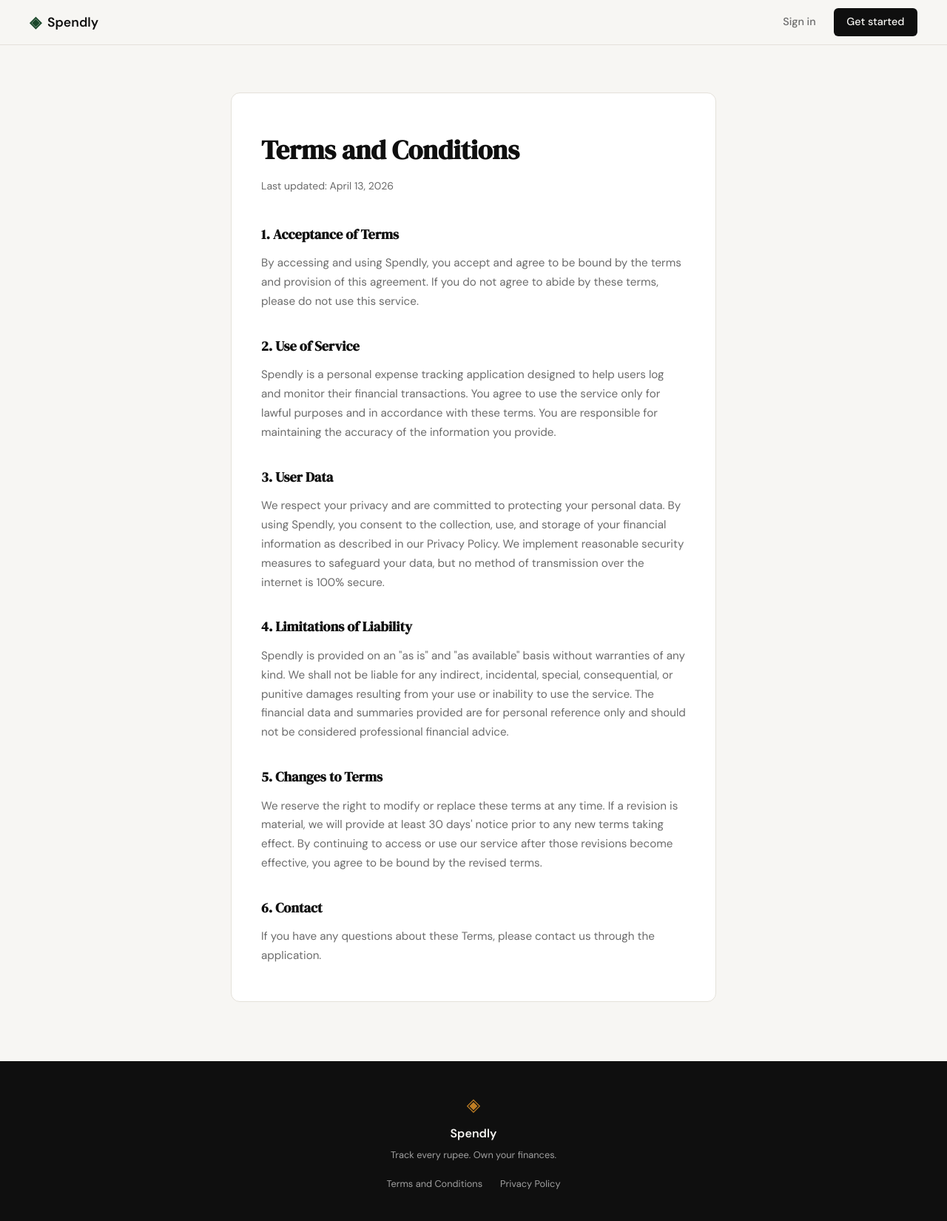
After one commit to Kusaram99/spendly_by_campusX, a Flask app: page /terms in a window 1280 px wide. The commit adds this page. Shown: the whole page at 74% size. Run offline with Flask 3, Linux system fonts and the light colour scheme.

Commit message:
Add terms and conditions page and update footer links

```diff
--- a/app.py
+++ b/app.py
@@ -20,6 +20,11 @@ def register():
 @app.route("/login")
 def login():
     return render_template("login.html")
+
+
+@app.route("/terms")
+def terms():
+    return render_template("terms.html")
 
 
 # ------------------------------------------------------------------ #
--- a/static/css/style.css
+++ b/static/css/style.css
@@ -507,6 +507,22 @@ a { color: inherit; text-decoration: none; }
     color: var(--ink-faint);
 }
 
+.footer-links {
+    display: flex;
+    gap: 1.5rem;
+    margin-top: 0.75rem;
+}
+
+.footer-links a {
+    font-size: 0.8rem;
+    color: var(--ink-faint);
+    transition: color 0.2s;
+}
+
+.footer-links a:hover {
+    color: var(--paper);
+}
+
 /* ------------------------------------------------------------------ */
 /* Responsive                                                          */
 /* ------------------------------------------------------------------ */
--- a/templates/base.html
+++ b/templates/base.html
@@ -37,8 +37,10 @@
         <span class="brand-icon">◈</span>
         <span class="footer-name">Spendly</span>
         <p class="footer-copy">Track every rupee. Own your finances.</p>
-        <a href="#">Terms and Conditions</a>
-        <a href="#">Privacy Policy</a>
+        <div class="footer-links">
+          <a href="/terms">Terms and Conditions</a>
+          <a href="#">Privacy Policy</a>
+        </div>
       </div>
     </footer>
 
--- /dev/null
+++ b/templates/terms.html
@@ -0,0 +1,86 @@
+{% extends "base.html" %}
+
+{% block title %}Terms and Conditions — Spendly{% endblock %}
+
+{% block content %}
+<style>
+    .terms-section {
+        max-width: 720px;
+        margin: 0 auto;
+        padding: 4rem 2rem 5rem;
+    }
+    .terms-inner {
+        background: var(--paper-card);
+        border: 1px solid var(--border);
+        border-radius: var(--radius-md);
+        padding: 3rem 2.5rem;
+    }
+    .terms-title {
+        font-family: var(--font-display);
+        font-size: 2.25rem;
+        color: var(--ink);
+        margin-bottom: 0.5rem;
+    }
+    .terms-updated {
+        color: var(--ink-muted);
+        font-size: 0.875rem;
+        margin-bottom: 2.5rem;
+    }
+    .terms-block {
+        margin-bottom: 2rem;
+    }
+    .terms-block:last-child {
+        margin-bottom: 0;
+    }
+    .terms-block h2 {
+        font-family: var(--font-display);
+        font-size: 1.15rem;
+        color: var(--ink);
+        margin-bottom: 0.75rem;
+    }
+    .terms-block p {
+        color: var(--ink-muted);
+        line-height: 1.7;
+        font-size: 0.95rem;
+    }
+</style>
+
+<section class="terms-section">
+    <div class="terms-inner">
+        <h1 class="terms-title">Terms and Conditions</h1>
+        <p class="terms-updated">Last updated: April 13, 2026</p>
+
+        <div class="terms-content">
+            <section class="terms-block">
+                <h2>1. Acceptance of Terms</h2>
+                <p>By accessing and using Spendly, you accept and agree to be bound by the terms and provision of this agreement. If you do not agree to abide by these terms, please do not use this service.</p>
+            </section>
+
+            <section class="terms-block">
+                <h2>2. Use of Service</h2>
+                <p>Spendly is a personal expense tracking application designed to help users log and monitor their financial transactions. You agree to use the service only for lawful purposes and in accordance with these terms. You are responsible for maintaining the accuracy of the information you provide.</p>
+            </section>
+
+            <section class="terms-block">
+                <h2>3. User Data</h2>
+                <p>We respect your privacy and are committed to protecting your personal data. By using Spendly, you consent to the collection, use, and storage of your financial information as described in our Privacy Policy. We implement reasonable security measures to safeguard your data, but no method of transmission over the internet is 100% secure.</p>
+            </section>
+
+            <section class="terms-block">
+                <h2>4. Limitations of Liability</h2>
+                <p>Spendly is provided on an "as is" and "as available" basis without warranties of any kind. We shall not be liable for any indirect, incidental, special, consequential, or punitive damages resulting from your use or inability to use the service. The financial data and summaries provided are for personal reference only and should not be considered professional financial advice.</p>
+            </section>
+
+            <section class="terms-block">
+                <h2>5. Changes to Terms</h2>
+                <p>We reserve the right to modify or replace these terms at any time. If a revision is material, we will provide at least 30 days' notice prior to any new terms taking effect. By continuing to access or use our service after those revisions become effective, you agree to be bound by the revised terms.</p>
+            </section>
+
+            <section class="terms-block">
+                <h2>6. Contact</h2>
+                <p>If you have any questions about these Terms, please contact us through the application.</p>
+            </section>
+        </div>
+    </div>
+</section>
+{% endblock %}
```
